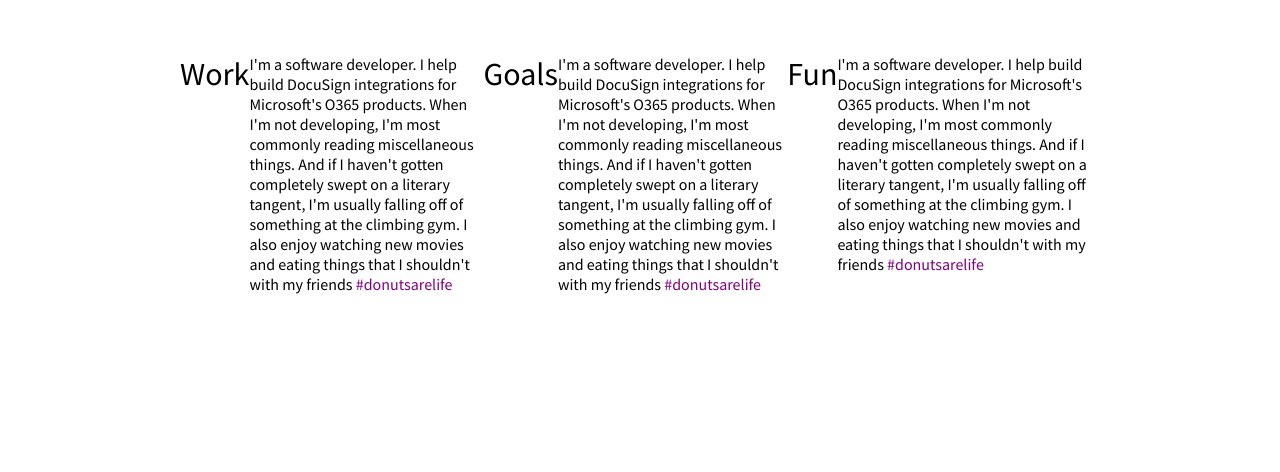
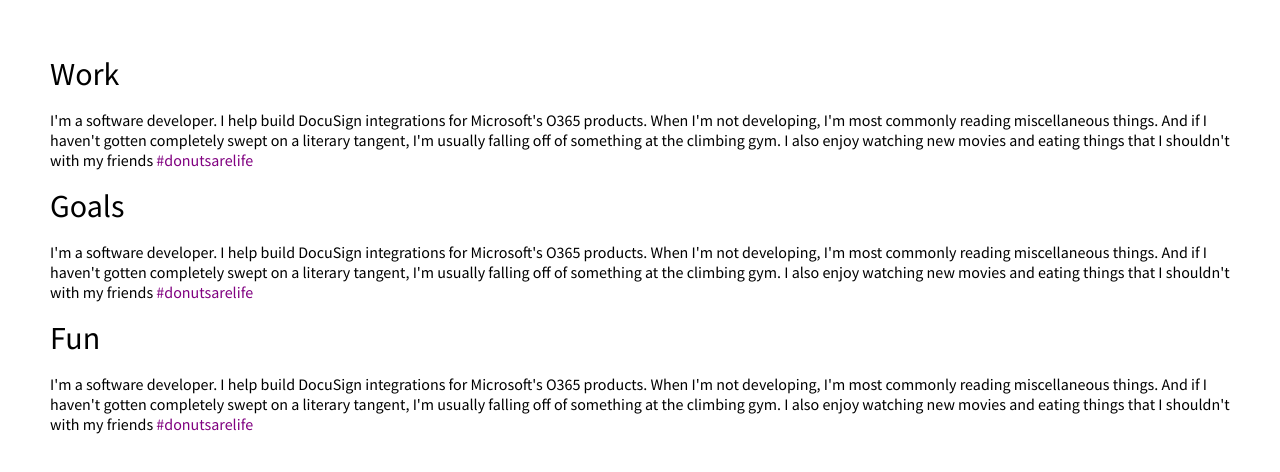
Before and after one commit to gameofjones/gameofjones.github.io, a plain HTML site: page index.html in a window 1280 px wide. Shown: the part 802-1274 px from the top of the page. Before the commit the page ends 1152 px from the top, so only its background shows below. Drawn offline with Linux system fonts and the light colour scheme.

Commit message:
Adjusting styles

```diff
--- a/index.html
+++ b/index.html
@@ -17,14 +17,11 @@
             </div>
         </div>
         <div id="container" style="
-                padding: 20px;
-                max-width: 1280px;
-                padding: 40px 180px;
-                max-width: 1280px;
-                padding: 40px 180px;
-                display: flex">
+                padding: 40px;
+                padding-left: 50px;
+                padding-right: 20px;">
 
-                <div style="display: flex; width: 33%">
+                <div>
                     <p>
                         <span style="font-family: 'Source Sans Pro';font-weight: 400;font-style: normal;font-size: 32px">Work</span>
                     </p>
@@ -32,7 +29,7 @@
                         <span style="font-family: 'Source Sans Pro'; font-weight: 400; font-style: normal;">I'm a software developer. I help build DocuSign integrations for Microsoft's O365 products. When I'm not developing, I'm most commonly reading miscellaneous things. And if I haven't gotten completely swept on a literary tangent, I'm usually falling off of something at the climbing gym. I also enjoy watching new movies and eating things that I shouldn't with my friends <label style="color: purple">#donutsarelife</label></span>
                     </p>
                 </div>
-            <div style="display: flex; width: 33%">
+            <div>
                 <p>
                     <span style="font-family: 'Source Sans Pro';font-weight: 400;font-style: normal;font-size: 32px;">Goals</span>
                 </p>
@@ -40,7 +37,7 @@
                     <span style="font-family: 'Source Sans Pro'; font-weight: 400; font-style: normal;">I'm a software developer. I help build DocuSign integrations for Microsoft's O365 products. When I'm not developing, I'm most commonly reading miscellaneous things. And if I haven't gotten completely swept on a literary tangent, I'm usually falling off of something at the climbing gym. I also enjoy watching new movies and eating things that I shouldn't with my friends <label style="color: purple">#donutsarelife</label></span>
                 </p>
             </div>
-            <div style="display: flex; width: 33%">
+            <div>
                 <p>
                     <span style="font-family: 'Source Sans Pro';font-weight: 400;font-style: normal;font-size: 32px">Fun</span>
                 </p>
```
